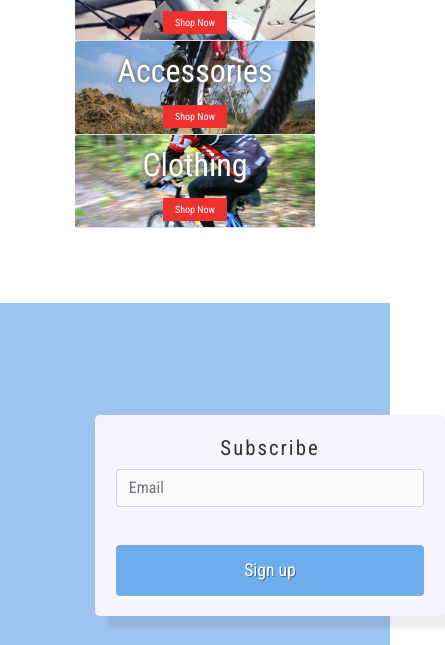
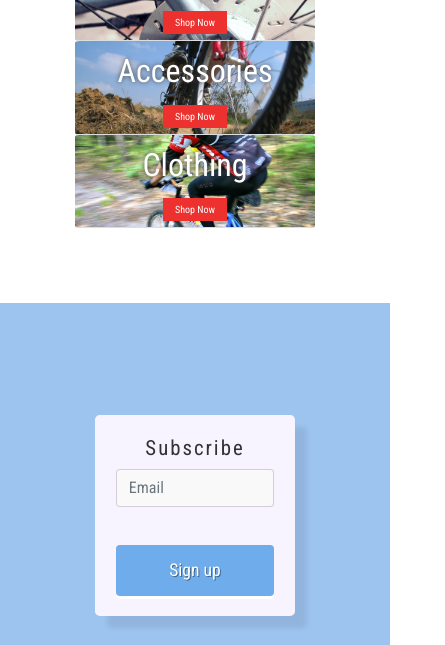
Before and after one commit to mborba1/unit6, a plain HTML site: page bikeshop/index.html in a window 390 px wide. Shown: the part 1882-2527 px from the top of the page, 445 px wide, since content can reach past the window. Drawn offline with nearby package versions, Linux system fonts and the light colour scheme.

Commit message:
updated signup button

```diff
--- a/bikeshop/index.html
+++ b/bikeshop/index.html
@@ -168,12 +168,13 @@
     <div class="container">
       <div class="row text-center">
         <div class="col-lg-12">
-          <form>
+          <form class="signup-form">
             <h2>Subscribe</h2>
             <div class="form-group margin-below">
               <input type="email" class="form-control" id="email" aria-describedby="Email" placeholder="Email">
             </div>
             <button type="submit" class="btn2 btn-primary">Sign up</button>
+            <div class="feedback"></div>
           </form>
         </div>
       </div>
@@ -189,6 +190,7 @@
   </div>
  <!-- Optional JavaScript -->
     <!-- jQuery first, then Popper.js, then Bootstrap JS -->
+    <script src="signup.js"></script>
     <script src="https://code.jquery.com/jquery-3.4.1.slim.min.js" integrity="sha384-J6qa4849blE2+poT4WnyKhv5vZF5SrPo0iEjwBvKU7imGFAV0wwj1yYfoRSJoZ+n" crossorigin="anonymous"></script>
     <script src="https://cdn.jsdelivr.net/npm/popper.js@1.16.0/dist/umd/popper.min.js" integrity="sha384-Q6E9RHvbIyZFJoft+2mJbHaEWldlvI9IOYy5n3zV9zzTtmI3UksdQRVvoxMfooAo" crossorigin="anonymous"></script>
     <script src="https://stackpath.bootstrapcdn.com/bootstrap/4.4.1/js/bootstrap.min.js" integrity="sha384-wfSDF2E50Y2D1uUdj0O3uMBJnjuUD4Ih7YwaYd1iqfktj0Uod8GCExl3Og8ifwB6" crossorigin="anonymous"></script>
--- a/bikeshop/resources/css/style.css
+++ b/bikeshop/resources/css/style.css
@@ -210,6 +210,7 @@ p {
 }
 .side-menu ul li:hover ul{
     display: block;
+    float: left;
 }
 .fa-angle-right{
     margin-top: 4px;
@@ -492,6 +493,13 @@ p {
       top: 133px;
 
     }
-
+    .footer form {
+    background: #f7f4ff;
+    border-radius: .3rem;
+    padding: 1.3rem;
+    width: auto;
+    margin: 2rem auto;
+    box-shadow: 12px 12px 5px 0px rgba(0, 0, 0, .08);
+}
 
   }
--- /dev/null
+++ b/bikeshop/signup.js
@@ -0,0 +1,25 @@
+/*const form = document.querySelector('.signup-form');
+const feedback = document.querySelector(.'feedback');
+
+form.addEventListener('submit', e => {
+    e.preventDefault();
+
+    const email = form.email.value;
+    const emailPattern = /^[a-z,A-Z,0-9,-,_,.]+@[a-z,A-Z]+\.[a-z,A-Z]{2,3}$/;
+
+    if(emailPattern.test(email)){
+       feedback.textContent = 'Thank you for signing up!';
+    }else {
+       feedback.textContent = 'Please enter valid email address.';
+    }
+});*/
+
+const email = document.getElementById("email");
+
+email.addEventListener("input", function (event) {
+    if (email.validity.typeMismatch) {
+        email.setCustomValidity("Please enter a valid e-mail address!");
+    } else {
+        email.setCustomValidity("");
+    }
+});
```
